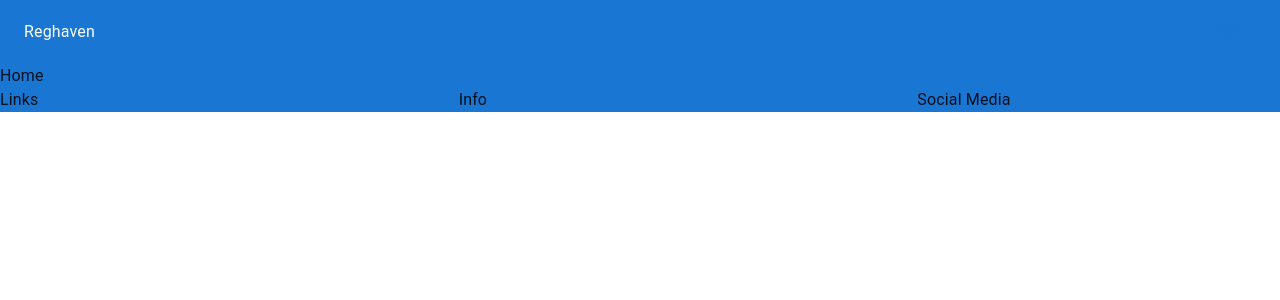
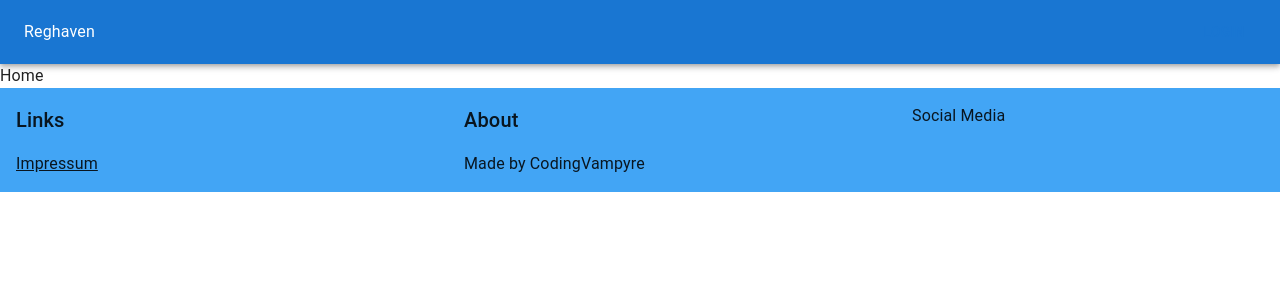
Before and after one commit to Reghaven/web-reghaven, a React (Create React App) app: page / in a window 1280 px wide. Shown: the top 300 px of the page. Built offline with nearby package versions, Linux system fonts and the light colour scheme.

Commit message:
start making login box

```diff
--- a/src/Components/Common/Footer/Footer.tsx
+++ b/src/Components/Common/Footer/Footer.tsx
@@ -1,21 +1,32 @@
 import React from 'react';
-import { Box, Grid, Typography } from '@mui/material';
+import { Box, Grid, Stack, Typography, Link } from '@mui/material';
 
 export function Footer() {
 	return (
 		<Box
 			sx={{
-				backgroundColor: 'primary.main',
+				backgroundColor: 'primary.light',
 				minHeight: 100,
 				flexGrow: 1,
+				padding: 2,
 			}}
 		>
 			<Grid container spacing={12}>
 				<Grid item xs={4}>
-					<Typography>Links</Typography>
+					<Stack spacing={2}>
+						<Typography variant={'h6'}>Links</Typography>
+						<Link href={'#'} color={'inherit'}>
+							Impressum
+						</Link>
+					</Stack>
 				</Grid>
 				<Grid item xs={4}>
-					<Typography>Info</Typography>
+					<Stack spacing={2}>
+						<Typography variant={'h6'}>About</Typography>
+						<Typography variant={'body1'}>
+							Made by CodingVampyre
+						</Typography>
+					</Stack>
 				</Grid>
 				<Grid item xs={4}>
 					<Typography>Social Media</Typography>
```
Also changed, not shown: src/Components/Common/LoginBox/LoginBox.tsx (added, +22 -0 lines), 1 other file (tests, documents, lock files or other folders).
